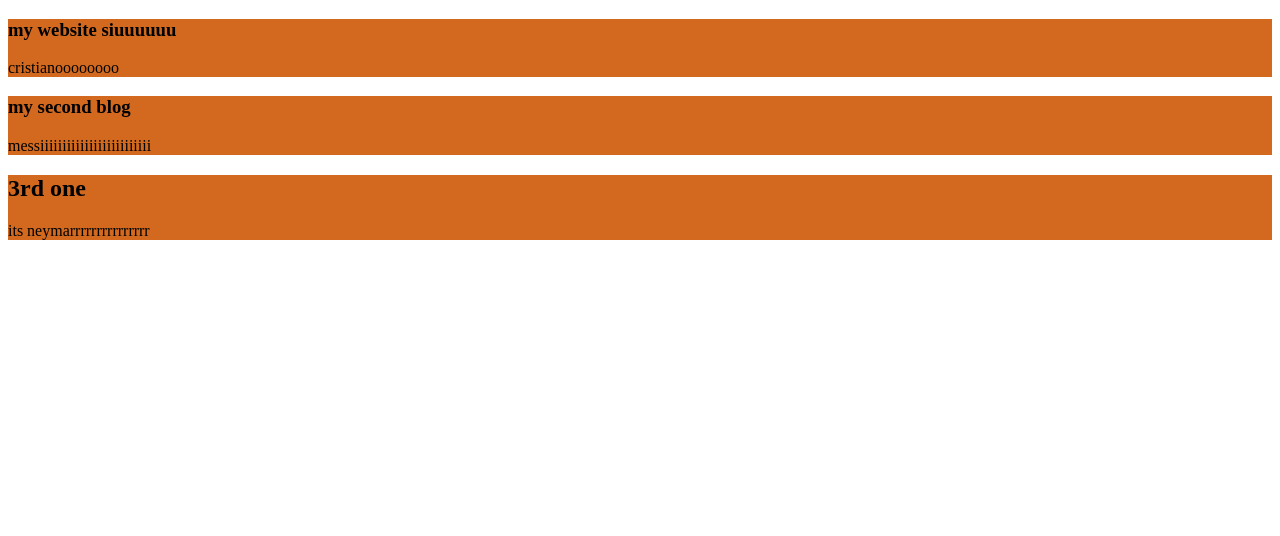
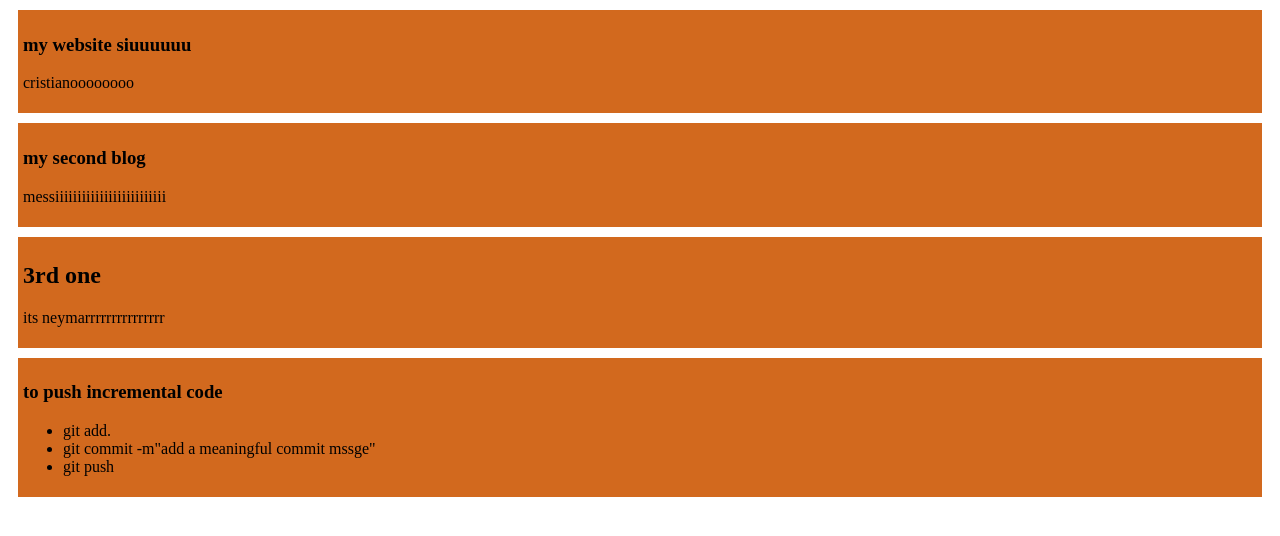
Before and after one commit to parvezontheroad/my-simple-website, a plain HTML site: page index.html in a window 1280 px wide. Drawn offline with Linux system fonts and the light colour scheme.

Commit message:
added inorder list of invremental code to push

```diff
--- a/index.html
+++ b/index.html
@@ -18,5 +18,13 @@
         <h2>3rd one</h2>
         <p>its neymarrrrrrrrrrrrrrr</p>
     </div>
+    <div>
+        <h3>to push incremental code</h3>
+        <ul>
+            <li>git add.</li>
+            <li>git commit -m"add a meaningful commit mssge"</li>
+            <li>git push</li>
+        </ul>
+    </div>
 </body>
 </html>
--- a/styles/blog.css
+++ b/styles/blog.css
@@ -1 +1,3 @@
-div{background-color: chocolate;}
+div{background-color: chocolate;
+padding: 5px;
+margin: 10px;}
```
